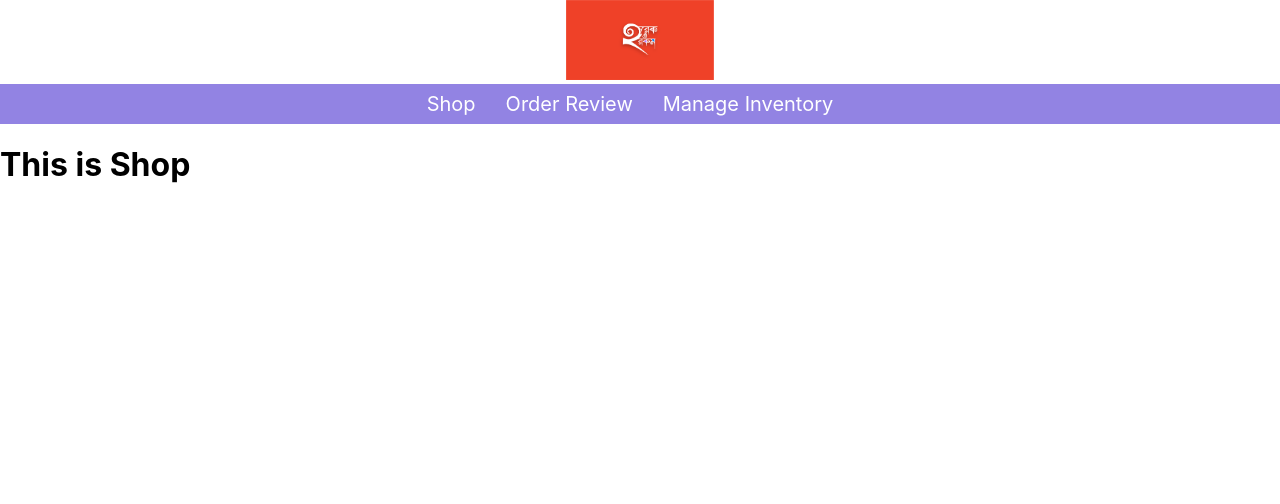
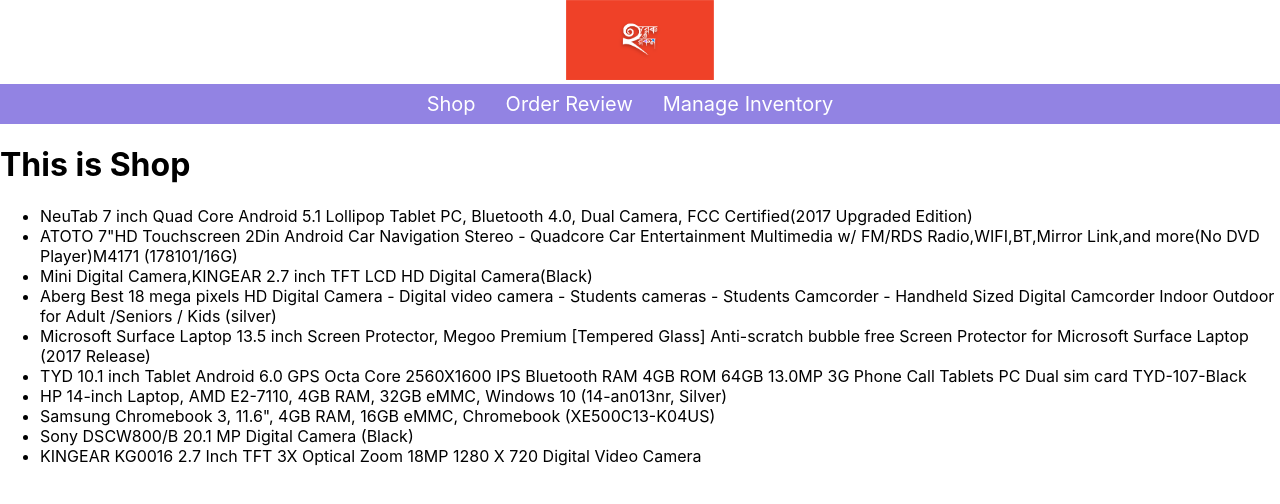
Before and after one commit to Hasan-new/mirpur-shoping, a React (Create React App) app: page / in a window 1280 px wide. Shown: the top 504 px of the page. Built offline with nearby package versions, Linux system fonts and the light colour scheme.

Commit message:
map done

```diff
--- a/src/components/Shop/Shop.js
+++ b/src/components/Shop/Shop.js
@@ -1,13 +1,18 @@
-import React from 'react';
+import React, { useState } from 'react';
 import fakeData from '../../fakeData';
 
 
 const Shop = () => {
-    fakeData
-    console.log(fakeData);
+    const first10 = fakeData.slice(0,10);
+    const [products, setProducts] = useState(first10);
     return (
         <div>
            <h1>This is Shop</h1>
+           <ul>
+               {
+                   products.map(product => <li>{product.name}</li>)
+               }
+           </ul>
         </div>
     );
 };
```
